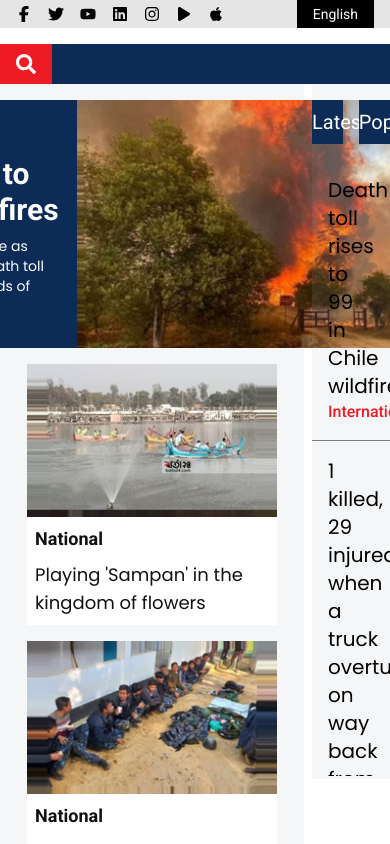
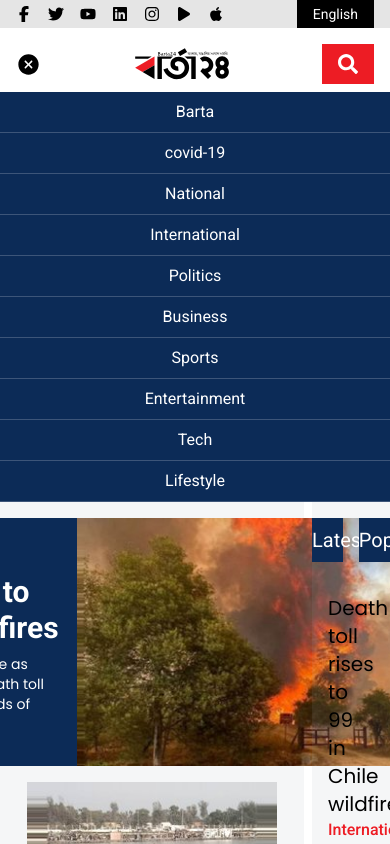
Before and after one commit to thehasandev/barta24, a React (Vite) app: page / in a window 390 px wide. Both pictures are taken after a click on the icon 26 px from the left and 64 px from the top of the page. Shown: the top 844 px of the page. Built offline with nearby package versions, Linux system fonts and the light colour scheme.

Commit message:
navbar responsive done

```diff
--- a/src/components/LogoSvg.jsx
+++ b/src/components/LogoSvg.jsx
@@ -1,10 +1,10 @@
 import React from 'react'
 
-function LogoSvg() {
+function LogoSvg({width,height}) {
   return (
     <div>
         <svg version="1.1" id="Layer_1" xmlns="http://www.w3.org/2000/svg" xmlns:xlink="http://www.w3.org/1999/xlink" x="0px" y="0px"
-	 width="333.146px" height="113px" viewBox="0 0 333.146 113" enable-background="new 0 0 333.146 113" xml:space="preserve">
+	 width={width} height={height} viewBox="0 0 333.146 113" enable-background="new 0 0 333.146 113" xml:space="preserve">
 <g>
 	<g>
 		<g>
--- a/src/components/Navbar.jsx
+++ b/src/components/Navbar.jsx
@@ -9,12 +9,14 @@ import { FaLinkedin } from "react-icons/fa";
 import { FaInstagram } from "react-icons/fa";
 import { FaPlay } from "react-icons/fa6";
 import { FaApple } from "react-icons/fa";
-import { FaWifi } from "react-icons/fa";
+import { IoIosCloseCircle } from "react-icons/io";
 import { FaSearch } from "react-icons/fa";
+import { MdMenu } from "react-icons/md";
 import LogoSvg from './LogoSvg';
 
 function Navbar() {
   const [scroll,setScroll] = useState(false)
+  const [open,setOpen] =useState(false)
 
 
   useEffect(()=>{
@@ -58,7 +60,7 @@ function Navbar() {
 
       <section className='flex justify-center my-2 '>
         <Container className="hidden md:block">
-           <LogoSvg/>
+           <LogoSvg width="333.146px" height="113px"/>
         </Container>
       </section>
       </div>
@@ -66,7 +68,7 @@ function Navbar() {
       <section className={`bg-primary hidden md:block ${scroll && "top-0 duration-500 py-2 fixed w-full"}`}>
         <Container>
            <Flex className="justify-between items-center text-white">
-             <ul className='flex gap-x-4'>
+             <ul className='flex gap-x-4 px-4'>
                <li className='font-roboto font-normal cursor-pointer text-base hover:text-secondary duration-500'>Barta</li>
                <li className='font-roboto font-normal cursor-pointer text-base hover:text-secondary duration-500'>covid-19</li>
                <li className='font-roboto font-normal cursor-pointer text-base hover:text-secondary duration-500'>National</li>
@@ -89,27 +91,40 @@ function Navbar() {
       </section>
 
     {/* Responsive  */}
-      <section className={`bg-primary blcok md:hidden ${scroll && "top-0 duration-500 py-2 fixed w-full"}`}>
+      <section className={`blcok md:hidden ${scroll && "top-0 duration-500 py-2 fixed w-full"}`}>
         <Container>
-           <Flex className="justify-between items-center text-white">
-             {/* <ul className='flex gap-x-4'>
-               <li className='font-roboto font-normal cursor-pointer text-base hover:text-secondary duration-500'>Barta</li>
-               <li className='font-roboto font-normal cursor-pointer text-base hover:text-secondary duration-500'>covid-19</li>
-               <li className='font-roboto font-normal cursor-pointer text-base hover:text-secondary duration-500'>National</li>
-               <li className='font-roboto font-normal cursor-pointer text-base hover:text-secondary duration-500'>International</li>
-               <li className='font-roboto font-normal cursor-pointer text-base hover:text-secondary duration-500'>Politics</li>
-               <li className='font-roboto font-normal cursor-pointer text-base hover:text-secondary duration-500'>Business</li>
-               <li className='font-roboto font-normal cursor-pointer text-base hover:text-secondary duration-500'>Sports</li>
-               <li className='font-roboto font-normal cursor-pointer text-base hover:text-secondary duration-500'>Entertainment</li>
-               <li className='font-roboto font-normal cursor-pointer text-base hover:text-secondary duration-500'>Tech</li>
-               <li className='font-roboto font-normal cursor-pointer text-base hover:text-secondary duration-500'>Lifestyle</li>
-             </ul> */}
+           <Flex className="justify-between items-center px-4">
 
+             <div>
+              {
+                open ?
+                <IoIosCloseCircle className=' cursor-pointer' onClick={()=>setOpen(false)} size={25}/>:
+                <MdMenu  className=' cursor-pointer' onClick={()=>setOpen(true)} size={25}/>
+              }
+             </div>
+             <div>
+              <LogoSvg width="100px"/>
+             </div>
              <div>
               <button className='font-roboto text-sm text-white bg-secondary px-4 py-2.5'><FaSearch size={20}/></button>
              </div>
 
            </Flex>
+           {
+            open &&
+           <ul className='bg-primary text-center mt-2'>
+               <li className='font-roboto font-normal text-white py-2 border-b border-white/20  cursor-pointer text-base hover:text-secondary duration-500'>Barta</li>
+               <li className='font-roboto font-normal text-white py-2 border-b border-white/20  cursor-pointer text-base hover:text-secondary duration-500'>covid-19</li>
+               <li className='font-roboto font-normal text-white py-2 border-b border-white/20  cursor-pointer text-base hover:text-secondary duration-500'>National</li>
+               <li className='font-roboto font-normal text-white py-2 border-b border-white/20  cursor-pointer text-base hover:text-secondary duration-500'>International</li>
+               <li className='font-roboto font-normal text-white py-2 border-b border-white/20  cursor-pointer text-base hover:text-secondary duration-500'>Politics</li>
+               <li className='font-roboto font-normal text-white py-2 border-b border-white/20  cursor-pointer text-base hover:text-secondary duration-500'>Business</li>
+               <li className='font-roboto font-normal text-white py-2 border-b border-white/20  cursor-pointer text-base hover:text-secondary duration-500'>Sports</li>
+               <li className='font-roboto font-normal text-white py-2 border-b border-white/20  cursor-pointer text-base hover:text-secondary duration-500'>Entertainment</li>
+               <li className='font-roboto font-normal text-white py-2 border-b border-white/20  cursor-pointer text-base hover:text-secondary duration-500'>Tech</li>
+               <li className='font-roboto font-normal text-white py-2 border-b border-white/20  cursor-pointer text-base hover:text-secondary duration-500'>Lifestyle</li>
+             </ul>
+           }
 
         </Container>
       </section>
```
